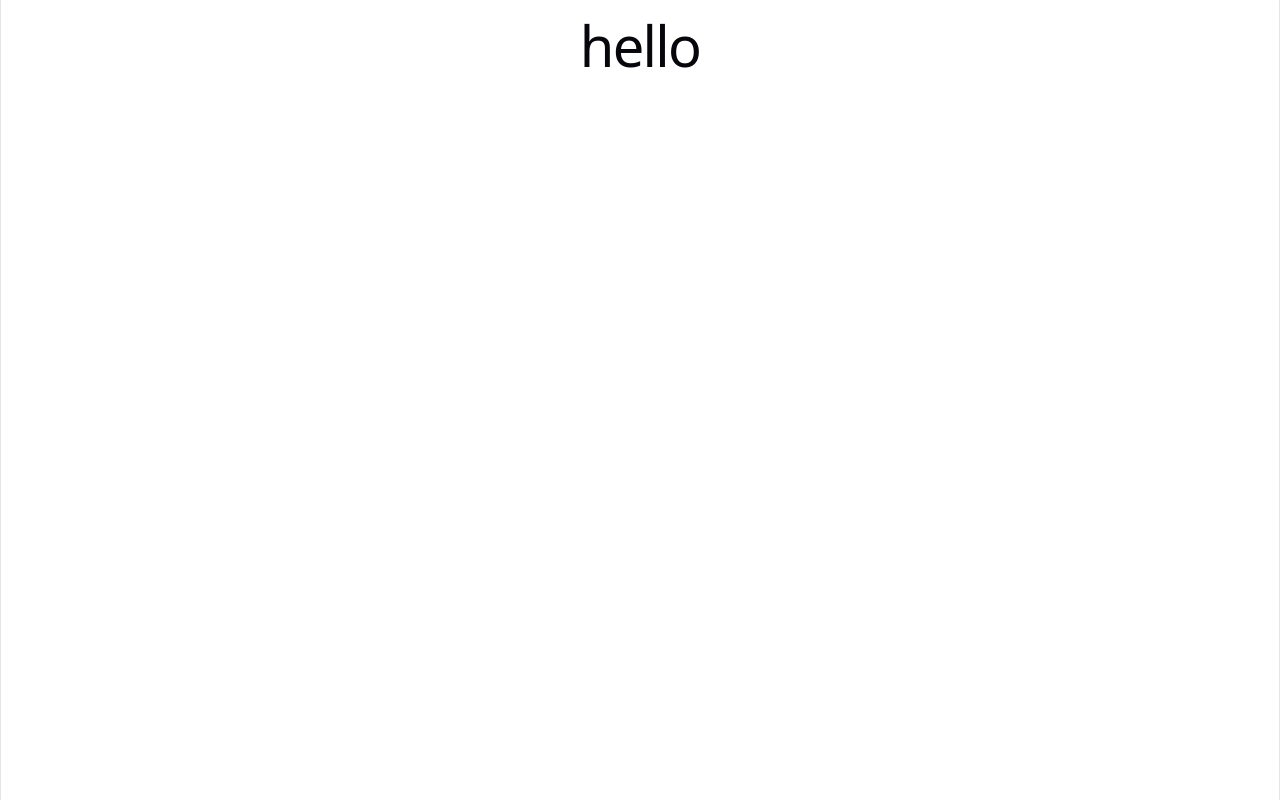
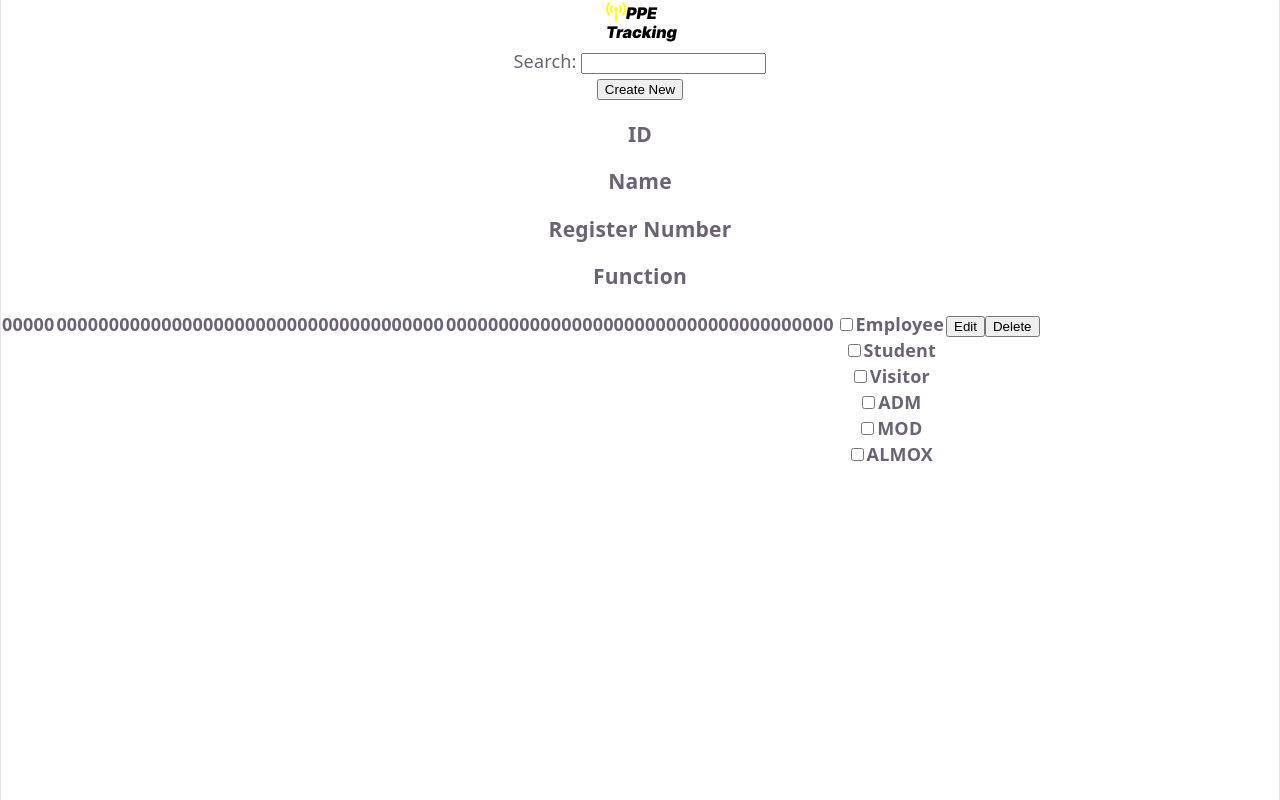
Before and after one commit to Miguel-Herculano-Viana/PPE-Tracking, a Vue app: page /User in a window 1280 px wide. Built offline with nearby package versions, Linux system fonts and the light colour scheme.

Commit message:
asfdafsa

```diff
--- a/src/views/Dashboard.vue
+++ b/src/views/Dashboard.vue
@@ -5,7 +5,7 @@ export default {
 }
 </script>
 <template>
-    <body>
+    <aside>
         <img src="../assets/Group 2.png">
         <section class="selector">
             <button>Users</button>
@@ -14,5 +14,5 @@ export default {
             <button>Storage</button>
             <button>Requisitions</button>
         </section>
-    </body>
+    </aside>
 </template>
--- a/src/views/Landing.vue
+++ b/src/views/Landing.vue
@@ -7,7 +7,6 @@ export default {
 
 <template>
     <body>
-        <h1>HELLO WORLD</h1>
         <header class="gray_stripe">
             <nav>
                 <ul>
@@ -28,6 +27,6 @@ export default {
     </body>
 </template>
 
-<style>
+<style scoped>
 /*  */
 </style>
--- a/src/views/PPE.vue
+++ b/src/views/PPE.vue
@@ -6,7 +6,35 @@ export default {
 </script>
 
 <template>
-    <div>
-        <h1>hello</h1>
-    </div>
+    <img src="../assets/Group 2.png">
+    <header class="Utility_bar">
+        <form action="" method="get" class="Search">
+                <label for="Name">Search: </label>
+                <input type="text">
+        </form>
+        <button>Create New</button>
+    </header>
+    <section class="Label_Bar">
+        <h3>ID</h3>
+        <h3>Name</h3>
+        <h3>Register Number</h3>
+        <h3>Infos</h3>
+    </section>
+    <tr>
+        <th>00000</th>
+        <th>0000000000000000000000000000000000000</th>
+        <th>0000000000000000000000000000000000000</th>
+        <th>
+            <form>
+                <input type="checkbox" id="Date">
+                <label for="Date">dd/mm/yyyy</label><br>
+                <input type="checkbox" id="Non_perishable">
+                <label for="Non_perishable">Non-Perishable</label><br>
+            </form>
+        </th>
+        <th>
+            <button>Edit</button>
+            <button>Delete</button>
+        </th>
+    </tr>
 </template>
--- a/src/views/Report.vue
+++ b/src/views/Report.vue
@@ -6,5 +6,25 @@ export default {
 </script>
 
 <template>
-    <h1>hello</h1>
+        <img src="../assets/Group 2.png">
+    <header class="Utility_bar">
+        <form action="" method="get" class="Search">
+                <label for="Name">Search: </label>
+                <input type="text">
+        </form>
+        <button>Create New</button>
+    </header>
+    <section class="Label_Bar">
+        <h3>ID</h3>
+        <h3>Generation Date</h3>
+        <h3>Report Month</h3>
+    </section>
+    <tr>
+        <th>00000</th>
+        <th>dd/mm/yyyy</th>
+        <th>mm/yyyy</th>
+        <th>
+            <button>View</button>
+        </th>
+    </tr>
 </template>
--- a/src/views/User.vue
+++ b/src/views/User.vue
@@ -5,5 +5,43 @@ export default {
 }
 </script>
 <template>
-    <h1>hello</h1>
+    <img src="../assets/Group 2.png">
+    <header class="Utility_bar">
+        <form action="" method="get" class="Search">
+                <label for="Name">Search: </label>
+                <input type="text">
+        </form>
+        <button>Create New</button>
+    </header>
+    <section class="Label_Bar">
+        <h3>ID</h3>
+        <h3>Name</h3>
+        <h3>Register Number</h3>
+        <h3>Function</h3>
+    </section>
+    <tr>
+        <th>00000</th>
+        <th>0000000000000000000000000000000000000</th>
+        <th>0000000000000000000000000000000000000</th>
+        <th>
+            <form>
+                <input type="checkbox" id="Employee">
+                <label for="Employee">Employee</label><br>
+                <input type="checkbox" id="Student">
+                <label for="Student">Student</label><br>
+                <input type="checkbox" id="Visitor">
+                <label for="Visitor">Visitor</label><br>
+                <input type="checkbox" id="ADM">
+                <label for="ADM">ADM</label><br>
+                <input type="checkbox" id="MOD">
+                <label for="MOD">MOD</label><br>
+                <input type="checkbox" id="ALMOX">
+                <label for="ALMOX">ALMOX</label><br>
+            </form>
+        </th>
+        <th>
+            <button>Edit</button>
+            <button>Delete</button>
+        </th>
+    </tr>
 </template>
```
Also changed, not shown: package.json (+6 -2 lines), src/views/CadastroFuncionarioView.vue (added, +39 -0 lines), 2 other files (tests, documents, lock files or other folders).
